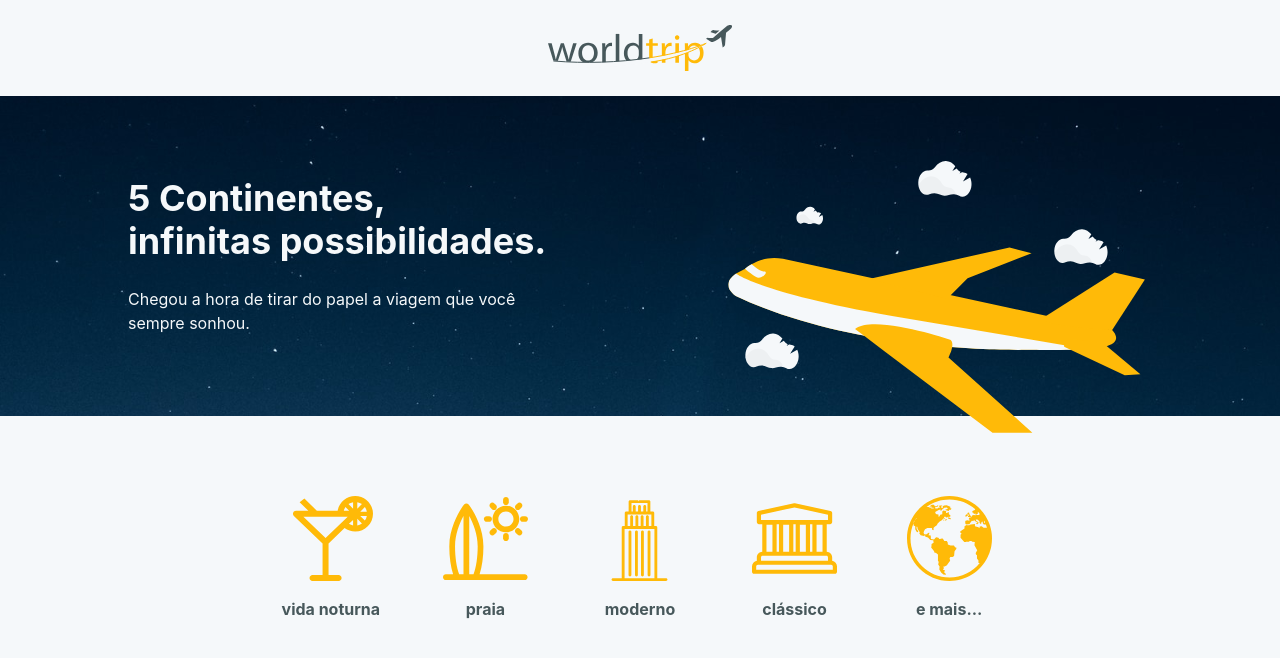
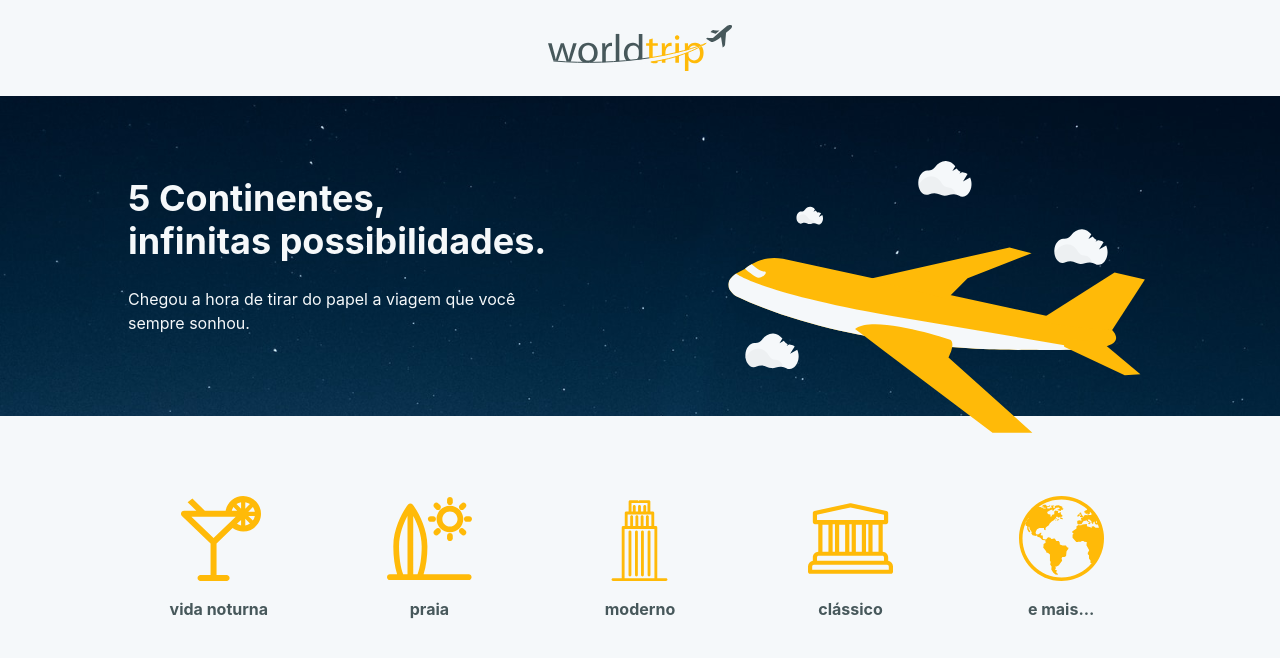
Before and after one commit to joaogkvalho/ignite-challenge-worldtrip, a Next.js app: page / in a window 1280 px wide. Shown: the top 658 px of the page. Built offline with nearby package versions, Linux system fonts and the light colour scheme.

Commit message:
features added

```diff
--- /dev/null
+++ b/src/components/Divider.tsx
@@ -0,0 +1,12 @@
+import { Flex, Divider as ChakraDivider } from "@chakra-ui/react"
+
+export function Divider(){
+    return(
+        <Flex align="center" justify="center" mb="20">
+            <ChakraDivider
+              orientation="horizontal"
+              w="20"
+            />
+        </Flex>
+    )
+}
--- a/src/components/TravelTypes.tsx
+++ b/src/components/TravelTypes.tsx
@@ -11,7 +11,7 @@ export function TravelTypes(){
         >
            <SimpleGrid
                 columns={[2, 3, 5]}
-                spacing="14"
+                spacing="28"
                 align="center"
                 justify="center"
             >
--- a/src/pages/index.tsx
+++ b/src/pages/index.tsx
@@ -1,6 +1,7 @@
 import { Banner } from "../components/Banner";
 import { Header } from "../components/Header";
 import { TravelTypes } from "../components/TravelTypes";
+import { Divider } from '../components/Divider'
 
 export default function Home() {
   return (
@@ -9,6 +10,7 @@ export default function Home() {
       <Banner />
 
       <TravelTypes />
+      <Divider />
     </>
   )
 }
```
Also changed, not shown: src/styles/theme.ts (line endings or trailing spaces).
